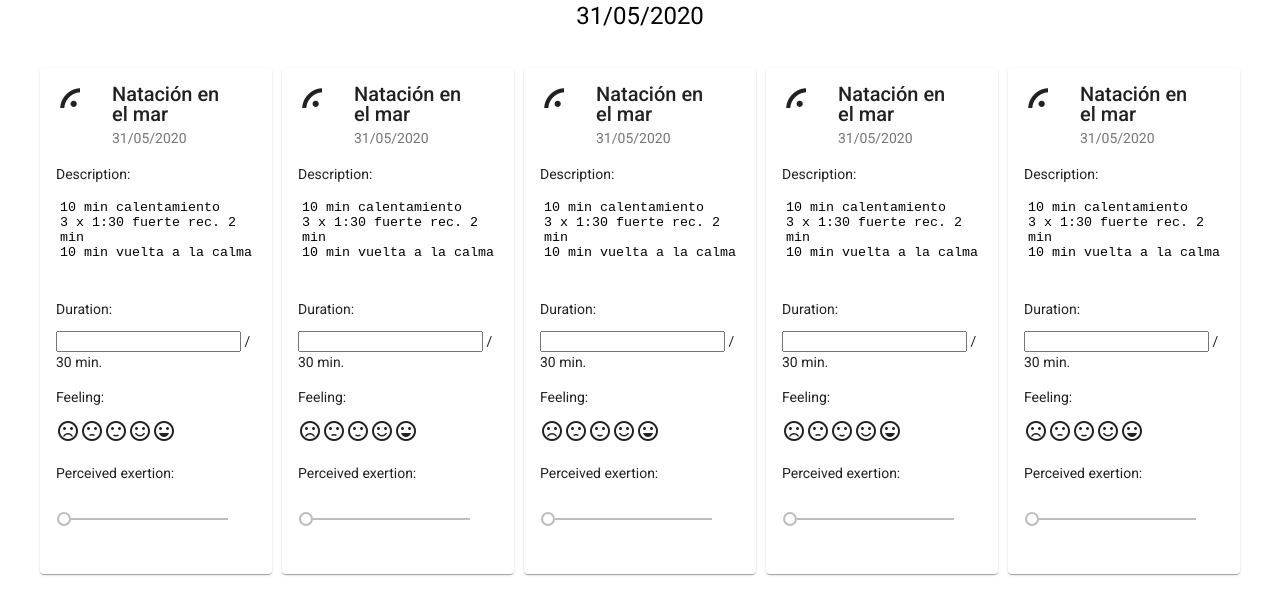
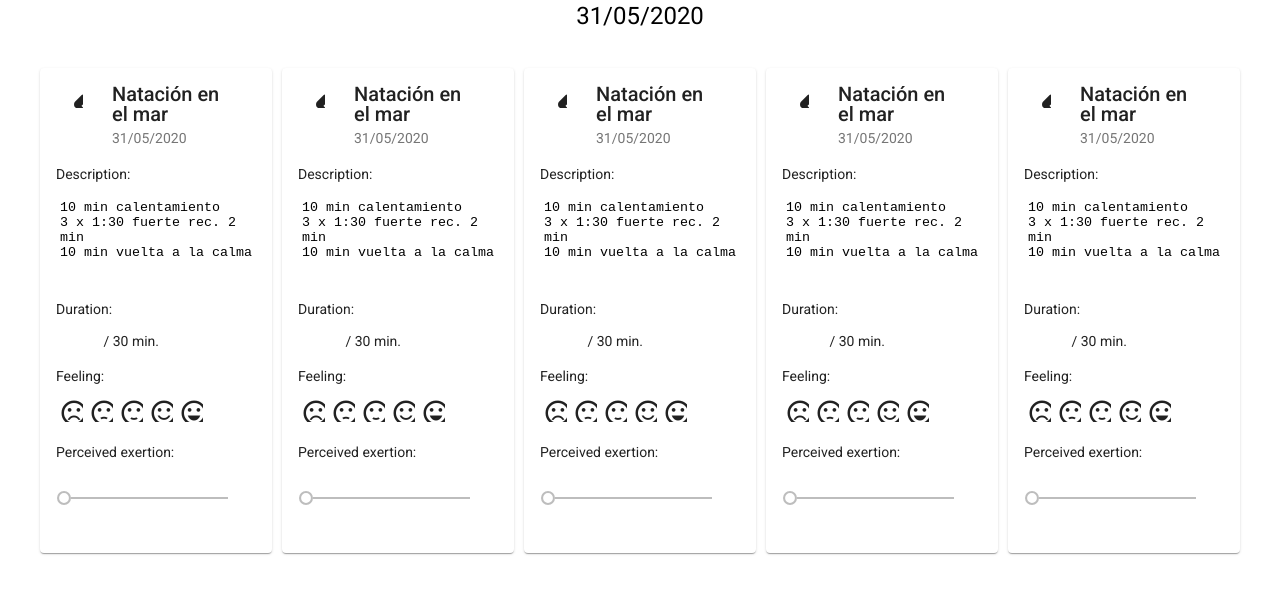
Before and after one commit to jacastellano/ngrx-demo, an Angular app in the folder planning-app/: page / in a window 1280 px wide. Shown: the top 614 px of the page. Built offline with nearby package versions, Linux system fonts and the light colour scheme; what @ngrx/effects, @ngrx/store would draw is missing.

Commit message:
Improving component

```diff
--- a/planning-app/src/app/components/activity/activity.component.css
+++ b/planning-app/src/app/components/activity/activity.component.css
@@ -17,10 +17,19 @@
     border: none;
 }
 
+.activity-card .duration {
+    width: 20%;
+    border: none;
+    font-size: 1em;
+    text-align: right;
+}
+
 .activity-card mat-slider {
     width: 90%;
 }
 
 .activity-card mat-icon {
     cursor: pointer;
+    font-size: 30px;
+    margin: 0 3px;
 }
--- a/planning-app/src/app/components/activity/activity.component.html
+++ b/planning-app/src/app/components/activity/activity.component.html
@@ -2,9 +2,15 @@
 
     <mat-card-header>
         <div mat-card-avatar>
-            <mat-icon>
-                sentiment_satisfied_alt
-            </mat-icon>
+            <mat-icon *ngIf="activity.type===1">library_music</mat-icon>
+            <mat-icon *ngIf="activity.type===2">people</mat-icon>
+            <mat-icon *ngIf="activity.type===3">home</mat-icon>
+            <mat-icon *ngIf="activity.type===4">laptop_mac</mat-icon>
+            <mat-icon *ngIf="activity.type===5">school</mat-icon>
+            <mat-icon *ngIf="activity.type===6">help_center</mat-icon>
+            <mat-icon *ngIf="activity.type===7">self_improvement</mat-icon>
+            <mat-icon *ngIf="activity.type===8">person_add</mat-icon>
+            <mat-icon *ngIf="activity.type===9">directions_bike</mat-icon>
         </div>
         <mat-card-title>{{ activity.title }}</mat-card-title>
         <mat-card-subtitle>{{ activity.date | date: 'dd/MM/yyyy'}}</mat-card-subtitle>
@@ -15,12 +21,13 @@
         <div class="row">
             <p>Description:</p>
             <textarea #description matInput cdkTextareaAutosize cdkAutosizeMinRows="5" cdkAutosizeMaxRows="15"
-                placeholder="Placeholder" readonly>{{ activity.description }}</textarea>
+                readonly>{{ activity.description }}</textarea>
         </div>
 
         <div class="row">
             <p>Duration:</p>
-            <input matInput type="number" (input)="onInput($event)"> / {{ activity.expectedDuration }} min.
+            <input class="duration" matInput type="number" (input)="onInput($event)"> / {{ activity.expectedDuration }}
+            min.
         </div>
 
         <div class="row">
--- a/planning-app/src/app/models/activity.model.ts
+++ b/planning-app/src/app/models/activity.model.ts
@@ -14,8 +14,9 @@ export enum ActivityType {
     JOB = 4,
     LEARNING = 5,
     OTHER = 6,
-    SOCIAL = 7,
-    SPORT = 8,
+    SELF_IMPROVEMENT = 7,
+    SOCIAL = 8,
+    SPORT = 9,
 }
 
 export interface Activity {
```
